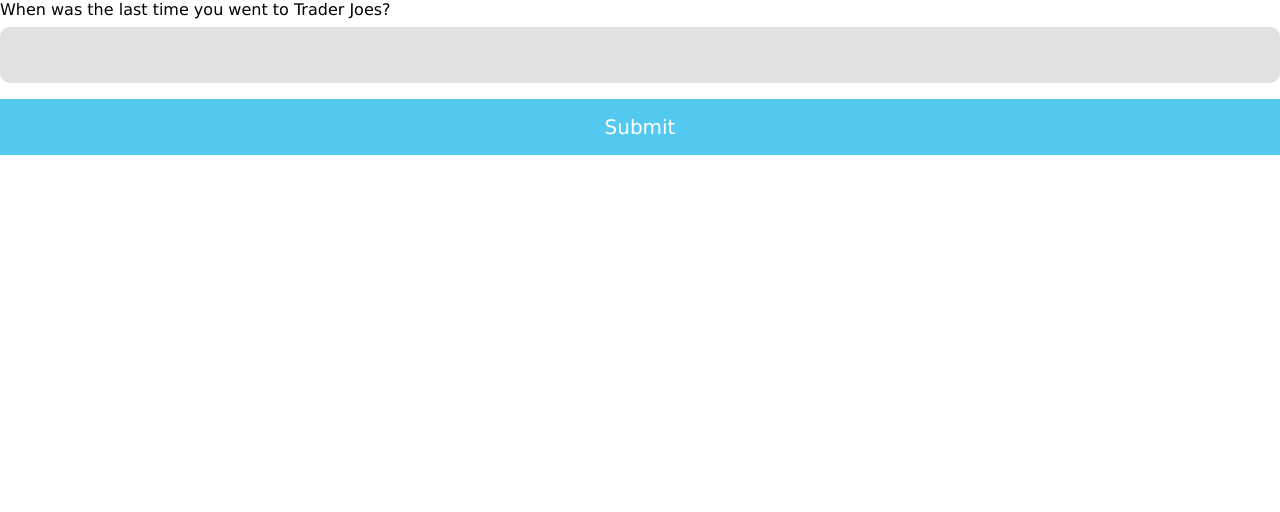
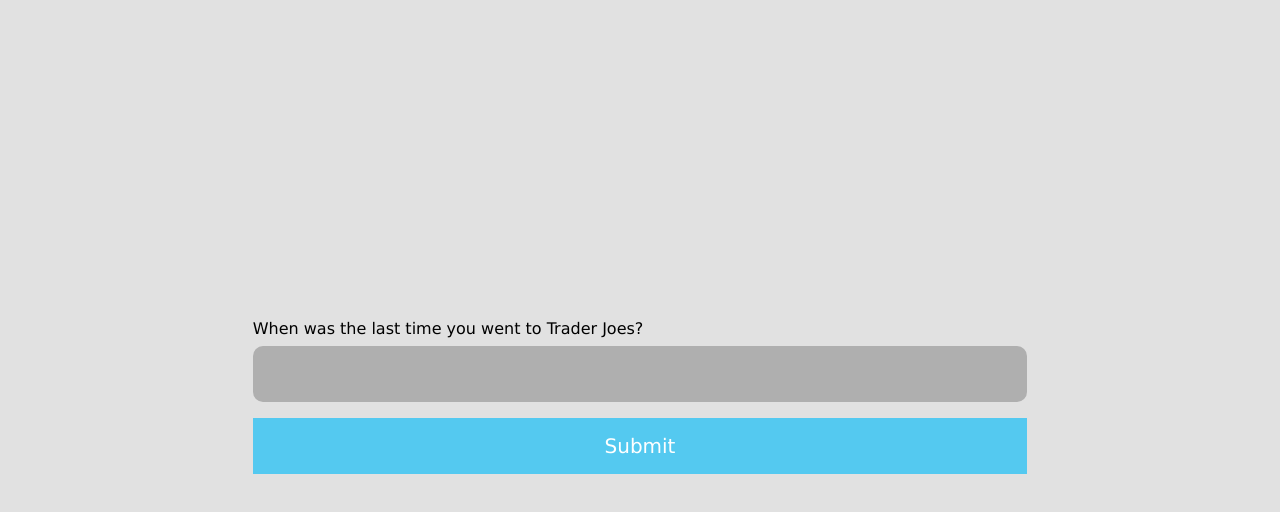
Before and after one commit to 21mdr1/traitor-joes, a React (Create React App) app: page /trader-joes in a window 1280 px wide. Shown: the top 512 px of the page. Built offline with nearby package versions, Linux system fonts and the light colour scheme; no server answers.

Commit message:
Style trader joes form

```diff
--- a/src/components/Input/Input.scss
+++ b/src/components/Input/Input.scss
@@ -1,9 +1,9 @@
 @use '../../styles/partials/variables' as *;
 
 .input {
-    border: $gray;
+    border: $dark-gray;
     width: 100%;
-    background-color: $gray;
+    background-color: $dark-gray;
     padding: 1rem;
     font-size: 1.25rem;
     margin: 0.5rem 0;
--- a/src/pages/TraderJoesForm/TraderJoesForm.scss
+++ b/src/pages/TraderJoesForm/TraderJoesForm.scss
@@ -0,0 +1,10 @@
+@use '../../styles/partials/variables' as *;
+@use '../../styles/partials/mixins' as *;
+
+.main {
+    &--tjform {
+        display: flex;
+        justify-content: center;
+        align-items: center;
+    }
+}
--- a/src/pages/TraderJoesForm/TraderJoesForm.tsx
+++ b/src/pages/TraderJoesForm/TraderJoesForm.tsx
@@ -17,6 +17,7 @@
     }
 
     return (
+        <main className="main main--tjform">
             <form onSubmit={formSubmitionHandler} className='date-form'>
                 <label
                     className='date-form__label'
@@ -33,6 +34,7 @@
                 />
                 <Button type='submit'>Submit</Button>
             </form>
+        </main>
     );
 }
 
--- a/src/styles/partials/_variables.scss
+++ b/src/styles/partials/_variables.scss
@@ -4,3 +4,4 @@
 $blue: #2972F0;
 $black: #000000;
 $gray: #E1E1E1;
+$dark-gray: #AFAFAF;
```
Lines whose indentation alone changed are shown as unchanged.
